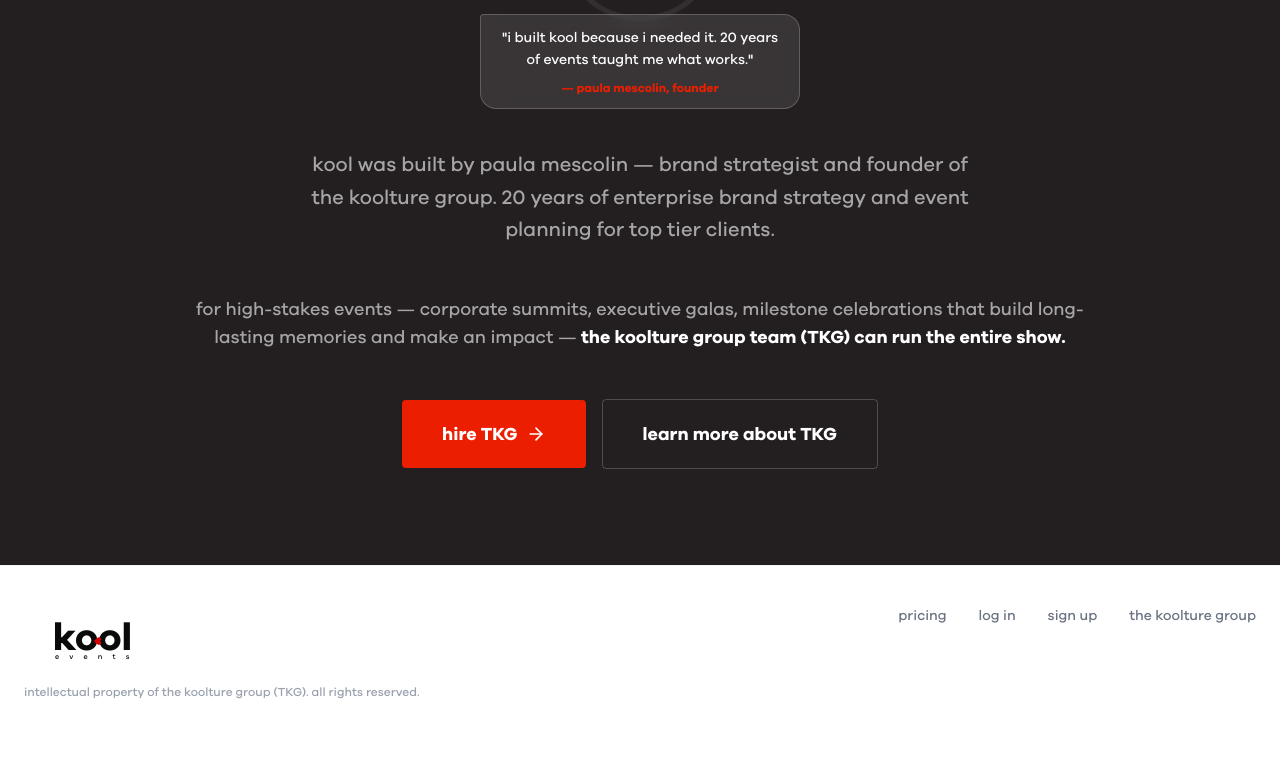
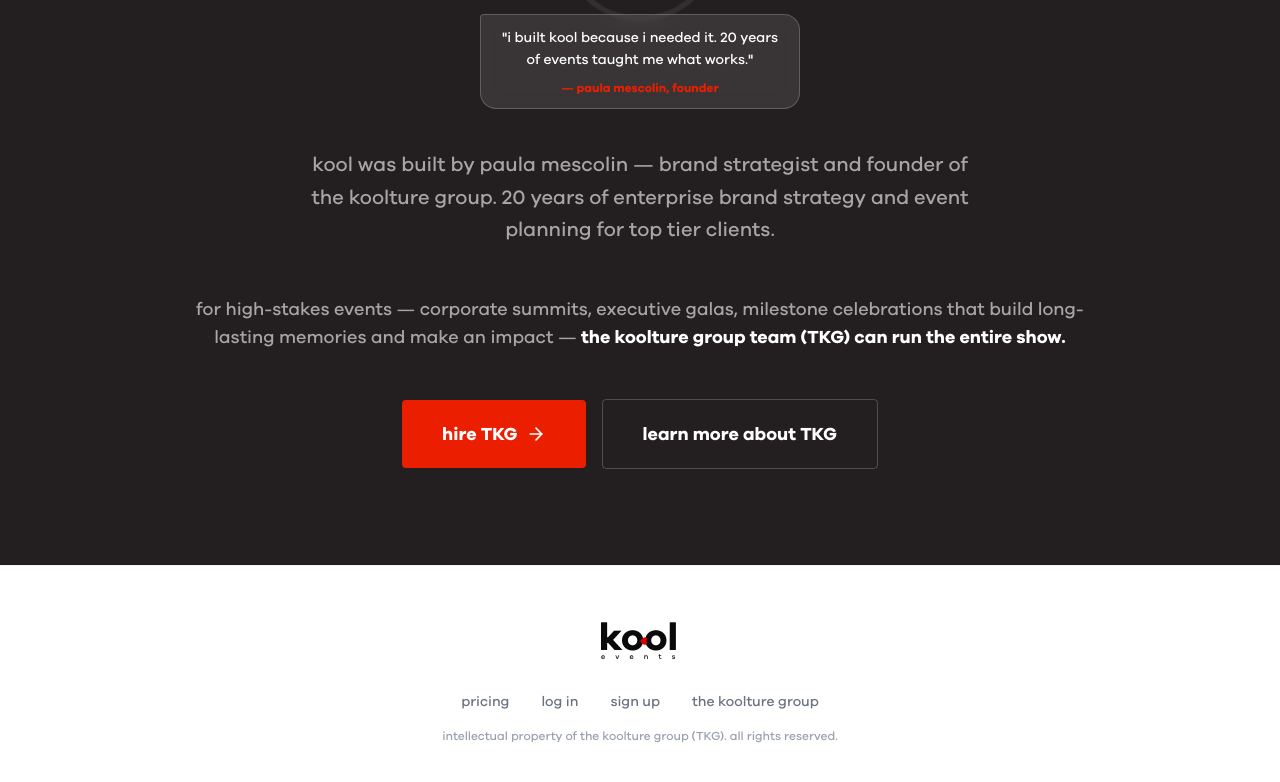
Before and after one commit to mrkoolbot/kool-app, a Next.js app: page / in a window 1280 px wide. Shown: the part 4192-4974 px from the top of the page. Before the commit the page ends 4932 px from the top, so only its background shows below. Built offline with nearby package versions, Linux system fonts and the light colour scheme.

Commit message:
fix: footer centered on all pages — logo, links, copyright stacked center

```diff
--- a/app/(auth)/login/page.tsx
+++ b/app/(auth)/login/page.tsx
@@ -81,17 +81,15 @@
       </div>
     </div>
     <footer className="border-t border-gray-100 px-6 py-10 mt-auto">
-      <div className="flex flex-col md:flex-row items-start justify-between gap-6">
-        <div className="flex flex-col items-start gap-2">
-          <Link href="/"><KoolLogo inverted size="sm" /></Link>
-          <p className="text-gray-400 text-xs">intellectual property of the koolture group (TKG). all rights reserved.</p>
-        </div>
+      <div className="flex flex-col items-center gap-4 text-center">
+        <Link href="/"><KoolLogo inverted size="sm" /></Link>
         <div className="flex items-center gap-8 text-sm text-gray-500">
           <Link href="/pricing" className="hover:text-black transition-colors">pricing</Link>
           <Link href="/login" className="hover:text-black transition-colors">log in</Link>
           <Link href="/signup" className="hover:text-black transition-colors">sign up</Link>
           <Link href="https://thekoolturegroup.com" target="_blank" className="hover:text-black transition-colors">the koolture group</Link>
         </div>
+        <p className="text-gray-400 text-xs">intellectual property of the koolture group (TKG). all rights reserved.</p>
       </div>
     </footer>
     </>
--- a/app/(auth)/signup/page.tsx
+++ b/app/(auth)/signup/page.tsx
@@ -146,17 +146,15 @@
       </div>
     </div>
     <footer className="border-t border-gray-100 px-6 py-10 mt-auto">
-      <div className="flex flex-col md:flex-row items-start justify-between gap-6">
-        <div className="flex flex-col items-start gap-2">
-          <Link href="/"><KoolLogo inverted size="sm" /></Link>
-          <p className="text-gray-400 text-xs">intellectual property of the koolture group (TKG). all rights reserved.</p>
-        </div>
+      <div className="flex flex-col items-center gap-4 text-center">
+        <Link href="/"><KoolLogo inverted size="sm" /></Link>
         <div className="flex items-center gap-8 text-sm text-gray-500">
           <Link href="/pricing" className="hover:text-black transition-colors">pricing</Link>
           <Link href="/login" className="hover:text-black transition-colors">log in</Link>
           <Link href="/signup" className="hover:text-black transition-colors">sign up</Link>
           <Link href="https://thekoolturegroup.com" target="_blank" className="hover:text-black transition-colors">the koolture group</Link>
         </div>
+        <p className="text-gray-400 text-xs">intellectual property of the koolture group (TKG). all rights reserved.</p>
       </div>
     </footer>
     </>
--- a/app/page.tsx
+++ b/app/page.tsx
@@ -330,17 +330,15 @@
 
       {/* Footer */}
       <footer className="border-t border-gray-100 px-6 py-10">
-        <div className="flex flex-col md:flex-row items-start justify-between gap-6">
-          <div className="flex flex-col items-start gap-2">
-            <Link href="/"><KoolLogo inverted={true} size="sm" /></Link>
-            <p className="text-gray-400 text-xs">intellectual property of the koolture group (TKG). all rights reserved.</p>
-          </div>
+        <div className="flex flex-col items-center gap-4 text-center">
+          <Link href="/"><KoolLogo inverted={true} size="sm" /></Link>
           <div className="flex items-center gap-8 text-sm text-gray-500">
             <Link href="/pricing" className="hover:text-kool-black transition-colors">pricing</Link>
             <Link href="/login" className="hover:text-kool-black transition-colors">log in</Link>
             <Link href="/signup" className="hover:text-kool-black transition-colors">sign up</Link>
             <Link href="https://thekoolturegroup.com" target="_blank" className="hover:text-kool-black transition-colors">the koolture group</Link>
           </div>
+          <p className="text-gray-400 text-xs">intellectual property of the koolture group (TKG). all rights reserved.</p>
         </div>
       </footer>
     </main>
--- a/app/pricing/page.tsx
+++ b/app/pricing/page.tsx
@@ -214,17 +214,15 @@
         </div>
       </main>
       <footer className="border-t border-gray-100 px-6 py-10 mt-auto">
-      <div className="flex flex-col md:flex-row items-start justify-between gap-6">
-        <div className="flex flex-col items-start gap-2">
-          <Link href="/"><KoolLogo inverted size="sm" /></Link>
-          <p className="text-gray-400 text-xs">intellectual property of the koolture group (TKG). all rights reserved.</p>
-        </div>
+      <div className="flex flex-col items-center gap-4 text-center">
+        <Link href="/"><KoolLogo inverted size="sm" /></Link>
         <div className="flex items-center gap-8 text-sm text-gray-500">
           <Link href="/pricing" className="hover:text-black transition-colors">pricing</Link>
           <Link href="/login" className="hover:text-black transition-colors">log in</Link>
           <Link href="/signup" className="hover:text-black transition-colors">sign up</Link>
           <Link href="https://thekoolturegroup.com" target="_blank" className="hover:text-black transition-colors">the koolture group</Link>
         </div>
+        <p className="text-gray-400 text-xs">intellectual property of the koolture group (TKG). all rights reserved.</p>
       </div>
     </footer>
     </>
--- a/components/dashboard-footer.tsx
+++ b/components/dashboard-footer.tsx
@@ -4,17 +4,15 @@
 export function DashboardFooter() {
   return (
     <footer className="border-t border-gray-100 px-6 py-10 mt-auto">
-      <div className="flex flex-col md:flex-row items-start justify-between gap-6">
-        <div className="flex flex-col items-start gap-2">
-          <Link href="/"><KoolLogo size="sm" inverted={true} /></Link>
-          <p className="text-gray-400 text-xs">intellectual property of the koolture group (TKG). all rights reserved.</p>
-        </div>
+      <div className="flex flex-col items-center gap-4 text-center">
+        <Link href="/"><KoolLogo size="sm" inverted={true} /></Link>
         <div className="flex items-center gap-8 text-sm text-gray-500">
           <Link href="/pricing" className="hover:text-black transition-colors">pricing</Link>
           <Link href="/login" className="hover:text-black transition-colors">log in</Link>
           <Link href="/signup" className="hover:text-black transition-colors">sign up</Link>
           <Link href="https://thekoolturegroup.com" target="_blank" className="hover:text-black transition-colors">the koolture group</Link>
         </div>
+        <p className="text-gray-400 text-xs">intellectual property of the koolture group (TKG). all rights reserved.</p>
       </div>
     </footer>
   );
```
